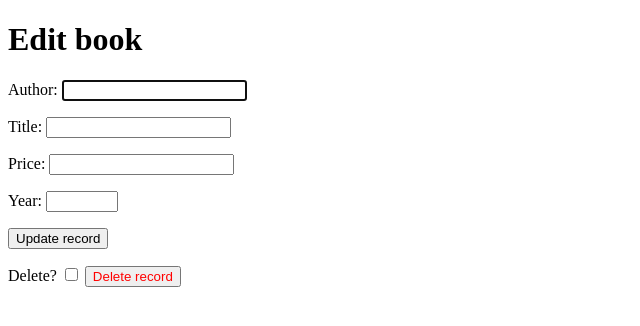
After one commit to alvarovegaromero/WT-FRI, a PHP site: page /view/book-edit.php in a window 1280 px wide. The commit adds this page. Shown: the top 326 px of the page, without its empty margins (0-640 px from the left). Run offline with PHP 8.4, Linux system fonts and the light colour scheme; the template is opened without the code that fills it, so the values that code supplies are empty; some libraries are stand-ins or nearby versions.

Commit message:
8th week assignment completed

```diff
--- /dev/null
+++ b/Assignments/8th week/view/book-edit.php
@@ -0,0 +1,47 @@
+<!DOCTYPE html>
+<html>
+<head>
+    <meta charset="UTF-8" />
+    <title>Edit entry</title>
+    <style type="text/css">
+        .important {
+            color: red;
+        }
+    </style>
+</head>
+<body>
+
+<h1>Edit book</h1>
+
+<?php /* if (isset($errorMessage)): ?>
+    <p class="important"><?= $errorMessage ?></p>
+<?php endif;*/ ?>
+
+<form action="<?= BASE_URL ?>book/edit" method="post">
+    <input type="hidden" name="id" value="<?= $book["id"] ?>"  />
+
+    <p><label for="author">Author:</label>
+    <input type="text" name="author" id="author" value="<?= $book["author"] ?>" autofocus /></p>
+
+    <p><label for="title">Title:</label>
+    <input type="text" name="title" id="title" value="<?= $book["title"] ?>" /></p>
+
+    <p><label for="price">Price:</label>
+    <input type="number" name="price" id="price" value="<?= $book["price"] ?>" /></p>
+
+    <p><label for="year">Year:</label>
+    <input type="number" min="1900" max="2099" name="year" id="year" value="<?= $book["year"] ?>" /></p>
+
+    <p><button type="submit">Update record</button></p>
+</form>
+
+<form action="<?php echo BASE_URL ?>book/delete?id=<?php echo $book['id'] ?>" method="post">
+    <input type="hidden" name="id" value="<?= $book["id"] ?>"  />
+
+    <p><label for="delete_confirmation">Delete?</label>
+    <input type="checkbox" name="delete_confirmation" id="delete_confirmation" />
+    <button type="submit" class="important">Delete record</button></p>
+</form>
+
+</body>
+</html>
--- a/Assignments/8th week/view/book-list.php
+++ b/Assignments/8th week/view/book-list.php
@@ -10,8 +10,7 @@
 <ul>
 
     <?php foreach ($books as $book): ?>
-        <li><a href="<?= BASE_URL . "book?id=" . $book["id"] ?>"><?= $book["author"] ?>:
-        	<?= $book["title"] ?> (<?= $book["year"] ?>)</a></li>
+        <li> <a href="<?= BASE_URL . "book?id=" . $book["id"] ?>"> <?= $book["author"] ?>: <?= $book["title"] ?> - <?= $book["year"] ?> </a></li>
     <?php endforeach; ?>
 
 </ul>
```
Also changed, not shown: Assignments/8th week/controller/BookController.php (+54 -0 lines), Assignments/8th week/index.php (+23 -2 lines), Assignments/8th week/view/book-search.php (added, +24 -0 lines).
